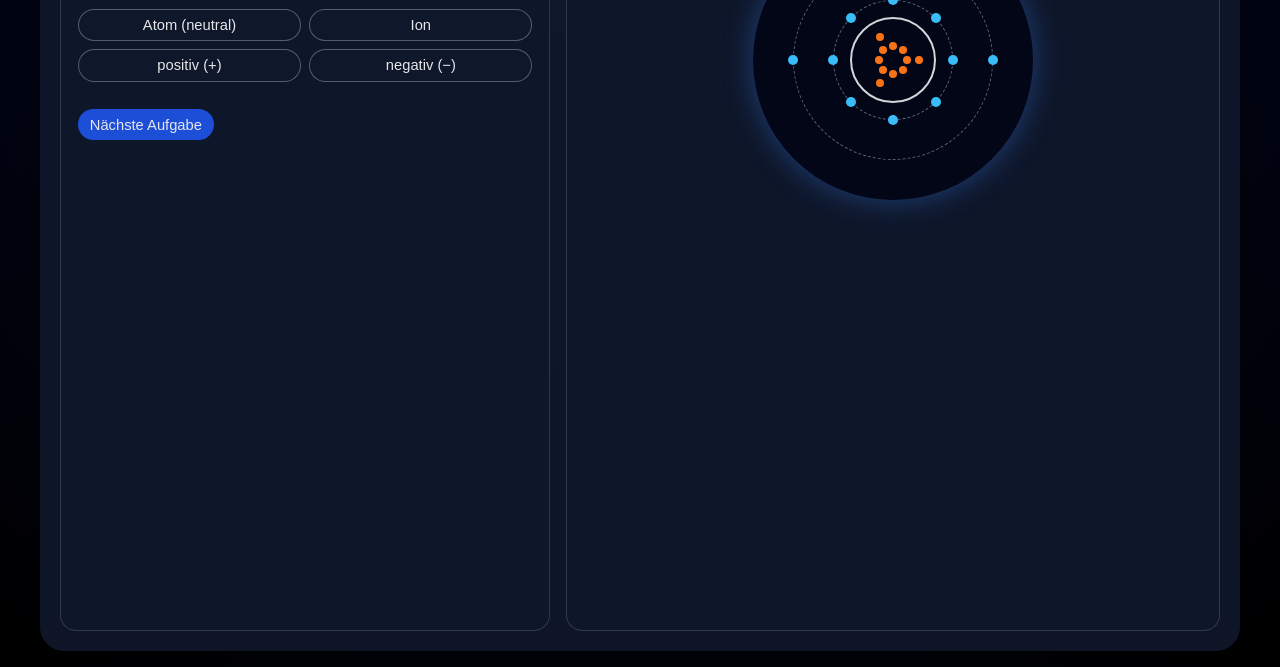
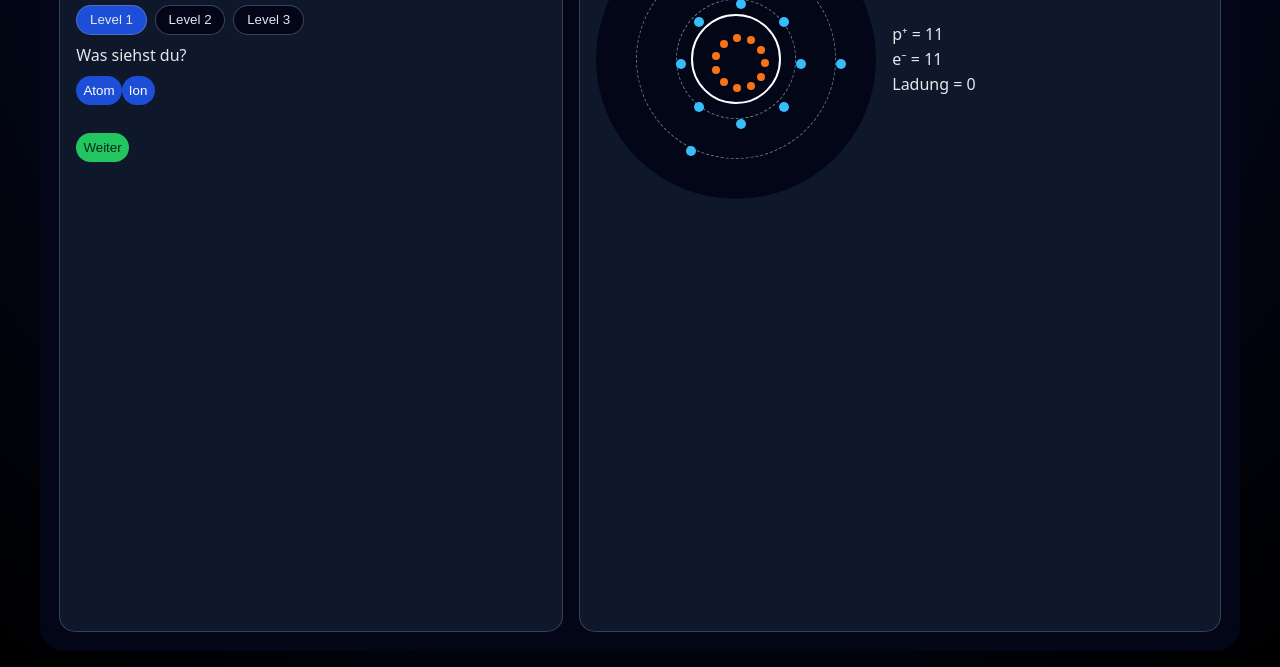
Before and after one commit to duckduckshow/atomtrainer2, a plain HTML site: page index.html in a window 1280 px wide. Shown: the part 133-800 px from the top of the page. Drawn offline with Linux system fonts and the light colour scheme.

Commit message:
Refactor HTML structure and styles for Atom-Quiz

```diff
--- a/index.html
+++ b/index.html
@@ -4,143 +4,135 @@
 <meta charset="UTF-8" />
 <meta name="viewport" content="width=device-width, initial-scale=1.0"/>
 <title>Atom-Quiz – Erkennen statt Bauen</title>
+
 <style>
 :root{
-      font-family: system-ui, -apple-system, Segoe UI, sans-serif;
+  font-family: system-ui, sans-serif;
   background: radial-gradient(circle at top, #1e293b 0, #020617 55%, #000 100%);
   color:#e5e7eb;
 }
 *{box-sizing:border-box}
 body{margin:0;min-height:100vh;display:flex;justify-content:center;padding:1rem}
+
 .app{
   width:100%; max-width:1200px;
-      background: rgba(15, 23, 42, 0.95);
-      border-radius: 1.5rem;
-      box-shadow: 0 20px 40px rgba(0,0,0,.5);
-      padding: 1.25rem;
+  background:#020617;
+  border-radius:1.5rem;
+  padding:1.2rem;
   display:grid;
-      grid-template-columns: minmax(0,1.05fr) minmax(0,1.4fr);
-      gap: 1rem;
+  grid-template-columns:1.1fr 1.4fr;
+  gap:1rem;
 }
-    @media (max-width: 900px){
-      .app{grid-template-columns:1fr}
+@media(max-width:900px){.app{grid-template-columns:1fr}}
+
+.card{
+  background:#0f172a;
+  border-radius:1rem;
+  padding:1rem;
+  border:1px solid rgba(148,163,184,.3);
 }
-    h1{margin:.2rem 0 .35rem;font-size:1.55rem;color:#f9fafb}
-    .subtitle{color:#9ca3af;font-size:.92rem;margin-bottom:.8rem}
-    .card{
-      background: rgba(15, 23, 42, 0.95);
-      border-radius: 1rem;
-      padding: 1rem 1.05rem;
-      border: 1px solid rgba(148,163,184,.25);
+
+.tabs{display:flex;gap:.5rem;margin-bottom:.6rem}
+.tab{
+  padding:.4rem .8rem;
+  border-radius:999px;
+  border:1px solid rgba(148,163,184,.4);
+  background:#020617;
+  color:#e5e7eb;
+  cursor:pointer;
 }
-    .row{display:flex;gap:.5rem;flex-wrap:wrap;align-items:center}
-    .pill{
-      border:1px solid rgba(148,163,184,.4);
-      color:#cbd5f5;
-      border-radius:999px;
-      padding:.15rem .55rem;
-      font-size:.78rem;
-    }
-    .pill strong{color:#e5e7eb}
-    .tabs{display:flex;gap:.5rem;flex-wrap:wrap;margin:.6rem 0 .2rem}
-    .tab{
-      border:none;border-radius:999px;
-      padding:.45rem .8rem;
-      cursor:pointer;
-      background:#0f172a;
-      border:1px solid rgba(148,163,184,.5);
-      color:#e5e7eb;
-    }
-    .tab.active{
-      background:#1d4ed8;
-      border-color: rgba(59,130,246,.8);
-    }
-    .question{
-      font-size:1.02rem;
-      margin:.35rem 0 .6rem;
-    }
+.tab.active{background:#1d4ed8}
+
+.question{margin:.6rem 0}
+
 .controls{
   display:grid;
-      grid-template-columns: repeat(2, minmax(0,1fr));
+  grid-template-columns:repeat(2,1fr);
   gap:.5rem;
-      margin-top:.6rem;
 }
+
 button{
-      border-radius:999px;border:none;
-      padding:.45rem .75rem;
-      font-size:.92rem;
+  padding:.45rem;
+  border-radius:999px;
+  border:none;
   cursor:pointer;
-      background:#1d4ed8;color:#e5e7eb;
+  background:#1d4ed8;
+  color:white;
 }
-    button.secondary{
-      background:#0f172a;
-      border:1px solid rgba(148,163,184,.5);
+button.secondary{background:#020617;border:1px solid #64748b}
+button.good{background:#22c55e;color:#022c22}
+button.bad{background:#dc2626}
+
+.feedback{min-height:1.2em;margin-top:.5rem}
+
+.timer{
+  margin-left:auto;
+  font-size:1.2rem;
 }
-    .feedback{margin-top:.55rem;min-height:1.2em}
-    .feedback.ok{color:#22c55e}
-    .feedback.err{color:#f97316}
-    .atom-area{display:flex;justify-content:center;align-items:center;gap:1rem}
+.timer b{color:#facc15}
+
+.atom-area{display:flex;gap:1rem;align-items:center}
 .atom-visual{
+  width:280px;height:280px;border-radius:50%;
+  background:#020617;
   position:relative;
-      width:280px;height:280px;
-      border-radius:50%;
-      background:#020617;
-      box-shadow:0 0 30px rgba(59,130,246,.4);
 }
 .nucleus-circle{
   position:absolute;left:50%;top:50%;
   transform:translate(-50%,-50%);
-      width:86px;height:86px;border-radius:50%;
-      border:2px solid rgba(248,250,252,.85);
+  width:90px;height:90px;border-radius:50%;
+  border:2px solid white;
 }
-    .shell{
-      position:absolute;border-radius:50%;
-      border:1px dashed rgba(148,163,184,.6);
-    }
-    .electron{
-      position:absolute;width:10px;height:10px;border-radius:50%;
-      background:#38bdf8;
-      transform:translate(-50%,-50%);
-    }
-    .proton-dot{
-      position:absolute;width:8px;height:8px;border-radius:50%;
-      background:#f97316;
-      transform:translate(-50%,-50%);
-    }
+.shell{position:absolute;border:1px dashed #64748b;border-radius:50%}
+.electron{width:10px;height:10px;background:#38bdf8;border-radius:50%;position:absolute}
+.proton-dot{width:8px;height:8px;background:#f97316;border-radius:50%;position:absolute}
+
+.numbers div{margin:.2rem 0}
+.hide-numbers .numbers{display:none}
 </style>
 </head>
 
 <body>
 <div class="app">
 
-<div class="card">
+<!-- LEFT -->
+<div class="card" id="leftCard">
 <h1>Atom-Quiz</h1>
 
 <div class="tabs">
 <button class="tab active" id="tab1">Level 1</button>
 <button class="tab" id="tab2">Level 2</button>
 <button class="tab" id="tab3">Level 3</button>
+<div class="timer" id="timerPill" style="display:none">⏱ <b id="timer">15</b></div>
 </div>
 
 <div class="question" id="questionText"></div>
 
-  <div id="level2Area">
+<div id="level1Area"></div>
+
+<div id="level2Area" style="display:none">
 <div class="controls">
-      <button id="l2Atom" class="secondary">Atom (neutral)</button>
+<button id="l2Atom" class="secondary">Atom</button>
 <button id="l2Ion" class="secondary">Ion</button>
-      <button id="l2Pos" class="secondary" disabled>positiv (+)</button>
-      <button id="l2Neg" class="secondary" disabled>negativ (−)</button>
+<button id="l2Pos" class="secondary" disabled>+</button>
+<button id="l2Neg" class="secondary" disabled>−</button>
 </div>
 </div>
 
 <div class="feedback" id="feedback"></div>
-  <button id="next">Nächste Aufgabe</button>
+<button id="next" class="good">Weiter</button>
 </div>
 
-<div class="card">
+<!-- RIGHT -->
+<div class="card" id="rightCard">
 <div class="atom-area">
 <div class="atom-visual" id="atomVisual">
 <div class="nucleus-circle"></div>
+</div>
+<div class="numbers">
+<div>p⁺ = <span id="pCount">0</span></div>
+<div>e⁻ = <span id="eCount">0</span></div>
+<div>Ladung = <span id="cCount">0</span></div>
 </div>
 </div>
 </div>
@@ -148,128 +140,121 @@
 </div>
 
 <script>
-const TASKS = [
-  {Z:11,e:10},
-  {Z:8,e:10},
-  {Z:17,e:18},
-  {Z:1,e:0}
+/* ================== STATE ================== */
+const state={
+level:1,index:0,locked:false,timer:15,timerId:null,Z:0,e:0
+};
+
+const TASKS1=[
+{Z:11,e:11},{Z:11,e:10},{Z:8,e:10}
+];
+const TASKS2=[
+{Z:11,e:11},{Z:11,e:10},{Z:8,e:10}
 ];
 
-let index=0, locked=false;
-let Z=0,e=0;
+/* ================== ATOM ================== */
+function renderAtom(Z,e){
+const v=document.getElementById("atomVisual");
+v.querySelectorAll(".shell,.electron,.proton-dot").forEach(x=>x.remove());
+const cx=140,cy=140;
 
-const l2Atom=document.getElementById("l2Atom");
-const l2Ion=document.getElementById("l2Ion");
-const l2Pos=document.getElementById("l2Pos");
-const l2Neg=document.getElementById("l2Neg");
-const feedback=document.getElementById("feedback");
-
-function chargeOf(Z,e){return Z-e}
-
-function renderAtom(Z, e){
-  const v = document.getElementById("atomVisual");
-
-  // alte Teilchen entfernen
-  v.querySelectorAll(".shell,.electron,.proton-dot").forEach(x=>x.remove());
-
-  const cx = 140, cy = 140;
-
-  /* ---------- Elektronen (Hülle) ---------- */
-  const shells = [60, 100];
-  let remaining = e;
-
+/* shells + electrons */
+const shells=[60,100];
+let rem=e;
 shells.forEach(r=>{
-    const shell = document.createElement("div");
-    shell.className = "shell";
-    shell.style.width = shell.style.height = (2*r)+"px";
-    shell.style.left = (cx-r)+"px";
-    shell.style.top  = (cy-r)+"px";
-    v.appendChild(shell);
-
-    const n = Math.min(remaining, 8);
-    remaining -= n;
-
+const s=document.createElement("div");
+s.className="shell";
+s.style.width=s.style.height=(2*r)+"px";
+s.style.left=(cx-r)+"px";
+s.style.top=(cy-r)+"px";
+v.appendChild(s);
+const n=Math.min(rem,8); rem-=n;
 for(let i=0;i<n;i++){
-      const a = 2*Math.PI*i/n;
-      const el = document.createElement("div");
-      el.className = "electron";
-      el.style.left = (cx + r*Math.cos(a))+"px";
-      el.style.top  = (cy + r*Math.sin(a))+"px";
+const a=2*Math.PI*i/n;
+const el=document.createElement("div");
+el.className="electron";
+el.style.left=(cx+r*Math.cos(a))+"px";
+el.style.top=(cy+r*Math.sin(a))+"px";
 v.appendChild(el);
 }
 });
 
-  /* ---------- Protonen (Kern) ---------- */
-  const maxVisible = 16;
-  const visible = Math.min(Z, maxVisible);
-  const innerR = 14;
-  const outerR = 26;
-
-  if(visible <= 8){
-    for(let i=0;i<visible;i++){
-      const a = 2*Math.PI*i/visible;
-      const p = document.createElement("div");
-      p.className = "proton-dot";
-      p.style.left = (cx + outerR*Math.cos(a))+"px";
-      p.style.top  = (cy + outerR*Math.sin(a))+"px";
+/* protons */
+for(let i=0;i<Math.min(Z,12);i++){
+const a=2*Math.PI*i/Math.min(Z,12);
+const p=document.createElement("div");
+p.className="proton-dot";
+p.style.left=(cx+25*Math.cos(a))+"px";
+p.style.top=(cy+25*Math.sin(a))+"px";
 v.appendChild(p);
 }
-  } else {
-    for(let i=0;i<8;i++){
-      const a = 2*Math.PI*i/8;
-      const p = document.createElement("div");
-      p.className = "proton-dot";
-      p.style.left = (cx + innerR*Math.cos(a))+"px";
-      p.style.top  = (cy + innerR*Math.sin(a))+"px";
-      v.appendChild(p);
-    }
-    for(let i=0;i<visible-8;i++){
-      const a = 2*Math.PI*i/(visible-8);
-      const p = document.createElement("div");
-      p.className = "proton-dot";
-      p.style.left = (cx + outerR*Math.cos(a))+"px";
-      p.style.top  = (cy + outerR*Math.sin(a))+"px";
-      v.appendChild(p);
-    }
-  }
+
+pCount.textContent=Z;
+eCount.textContent=e;
+cCount.textContent=Z-e;
 }
 
+/* ================== TIMER ================== */
+function startTimer(){
+clearInterval(state.timerId);
+state.timer=15;
+timer.textContent=state.timer;
+state.timerId=setInterval(()=>{
+state.timer--;
+timer.textContent=state.timer;
+if(state.timer<=0){
+clearInterval(state.timerId);
+state.locked=true;
+feedback.textContent="Zeit abgelaufen";
+}
+},1000);
+}
 
-function renderTask(){
-  locked=false;
+/* ================== LEVELS ================== */
+function loadTask(){
+state.locked=false;
 feedback.textContent="";
+document.getElementById("rightCard").classList.toggle("hide-numbers",state.level===2);
 
-  /* ✅ EINZIGER BUGFIX */
+if(state.level===1){
+const t=TASKS1[state.index%TASKS1.length];
+state.Z=t.Z;state.e=t.e;
+questionText.textContent="Was siehst du?";
+level1Area.innerHTML="";
+["Atom","Ion"].forEach(ans=>{
+const b=document.createElement("button");
+b.textContent=ans;
+b.onclick=()=>{if(!state.locked){feedback.textContent="OK";state.locked=true}};
+level1Area.appendChild(b);
+});
+}
+
+if(state.level===2){
+const t=TASKS2[state.index%TASKS2.length];
+state.Z=t.Z;state.e=t.e;
+questionText.textContent="Atom oder Ion?";
 l2Atom.disabled=false;
 l2Ion.disabled=false;
-
 l2Pos.disabled=true;
 l2Neg.disabled=true;
-
-  const t=TASKS[index];
-  Z=t.Z; e=t.e;
-  renderAtom(Z,e);
+startTimer();
 }
 
-function solve(atomIon,sign){
-  if(locked)return;
-  locked=true;
-  const c=chargeOf(Z,e);
-  const ok=(c===0&&atomIon==="atom")||(c>0&&sign==="pos")||(c<0&&sign==="neg");
-  feedback.textContent=ok?"Richtig":"Falsch";
+renderAtom(state.Z,state.e);
 }
 
-l2Atom.onclick=()=>solve("atom");
+/* ================== EVENTS ================== */
+tab1.onclick=()=>{state.level=1;tab1.classList.add("active");tab2.classList.remove("active");loadTask()};
+tab2.onclick=()=>{state.level=2;tab2.classList.add("active");tab1.classList.remove("active");loadTask()};
+
+l2Atom.onclick=()=>{if(!state.locked){feedback.textContent="Atom gewählt";state.locked=true;clearInterval(state.timerId)}};
 l2Ion.onclick=()=>{l2Pos.disabled=false;l2Neg.disabled=false};
-l2Pos.onclick=()=>solve("ion","pos");
-l2Neg.onclick=()=>solve("ion","neg");
+l2Pos.onclick=()=>{if(!state.locked){feedback.textContent="Ion +";state.locked=true;clearInterval(state.timerId)}};
+l2Neg.onclick=()=>{if(!state.locked){feedback.textContent="Ion −";state.locked=true;clearInterval(state.timerId)}};
 
-document.getElementById("next").onclick=()=>{
-  index=(index+1)%TASKS.length;
-  renderTask();
-};
+next.onclick=()=>{state.index++;loadTask()};
 
-renderTask();
+loadTask();
 </script>
 </body>
 </html>
```
Lines whose indentation alone changed are shown as unchanged.
